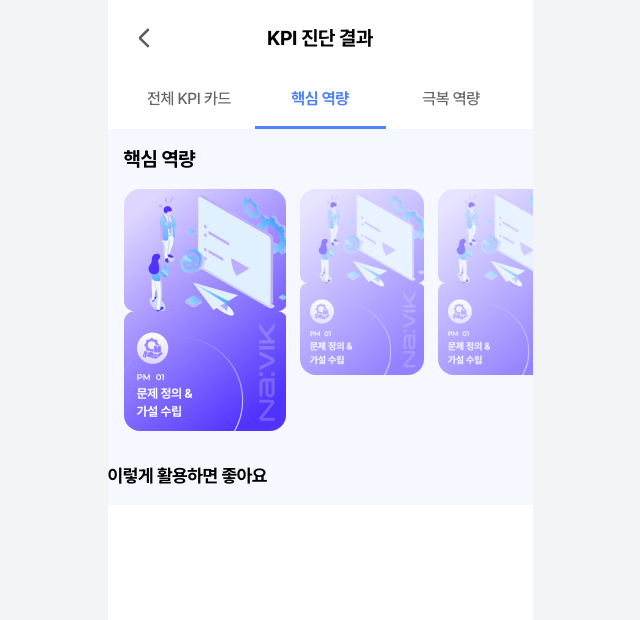
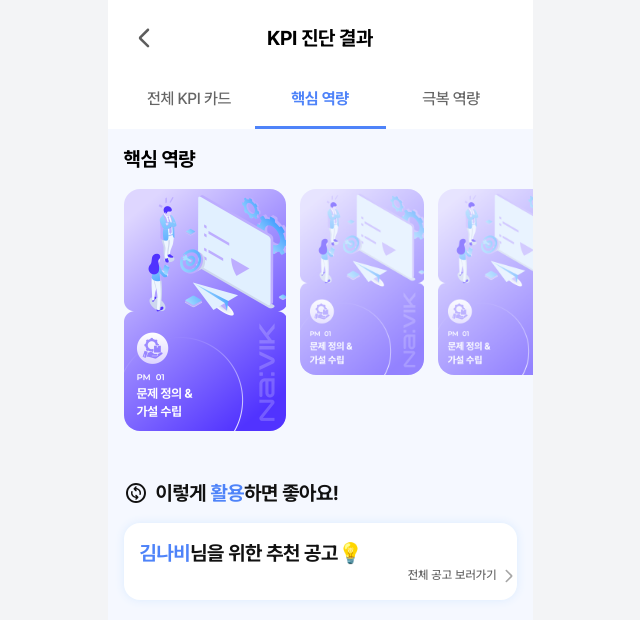
Before and after one commit to UMC9th-NaviK/NaviK-FE, a React (Vite) app: page /job/result in a window 1280 px wide. Both pictures are taken after a click on the button "핵심 역량". Shown: the top 620 px of the page, without its empty margins (320-960 px from the left). Built offline with nearby package versions, Linux system fonts and the light colour scheme.

Commit message:
#8 [FEAT] 핵심 역량 페이지

```diff
--- a/src/components/job/CorePower.tsx
+++ b/src/components/job/CorePower.tsx
@@ -1,12 +1,20 @@
 import CardSlider from '../common/CardSlider';
+import JobSuggest from './JobSuggest';
 
 const CorePower = () => {
   return (
     <div className="flex flex-col gap-8">
       <CardSlider title="핵심 역량" />
-      <div>
-        <p className="text-heading-18B mb-4">이렇게 활용하면 좋아요</p>
-        {/* 내용 */}
+      <div className="mb-6.75 flex flex-col gap-4 p-4">
+        <span className="flex items-center gap-2">
+          <img src="/icons/jobs/circle-rounded.svg" className="h-6 w-6" />
+          <p className="text-heading-20B text-base-900 flex">
+            이렇게&nbsp;
+            <p className="text-primary-blue-500">활용</p>
+            하면 좋아요!
+          </p>
+        </span>
+        <JobSuggest />
       </div>
     </div>
   );
--- /dev/null
+++ b/src/components/job/JobSuggest.tsx
@@ -0,0 +1,19 @@
+const JobSuggest = () => {
+  return (
+    <div className="bg-base-100 shadow-card gap-4 rounded-2xl py-4">
+      <p className="text-heading-20B text-base-900 flex px-4">
+        <p className="text-primary-blue-500">김나비</p>
+        님을 위한 추천 공고💡
+      </p>
+      <div className="flex flex-col gap-3">
+        {/* TODO: 공고 컴포넌트 슬라이더 */}
+        <button className="text-opacity-black-60 text-caption-12M flex items-center gap-1 self-end">
+          전체 공고 보러가기
+          <img src="/icons/arrow-right-gray.svg" className="h-4 w-4" />
+        </button>
+      </div>
+    </div>
+  );
+};
+
+export default JobSuggest;
--- a/src/index.css
+++ b/src/index.css
@@ -306,6 +306,10 @@ body {
   box-shadow: 0 0 5px 0 var(--color-opacity-black-20, rgba(17, 17, 17, 0.2));
 }
 
+.shadow-card {
+  box-shadow: 0 0 10px 0 var(--color-primary-blue-100, #dbebfe);
+}
+
 /* 스크롤바 숨김 (커스텀) */
 .scrollbar-hide {
   scrollbar-width: none; /* Firefox */
```
